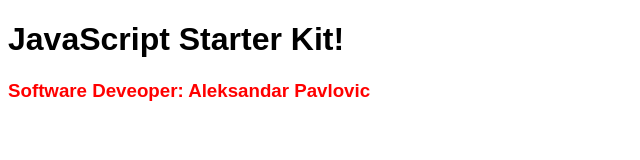
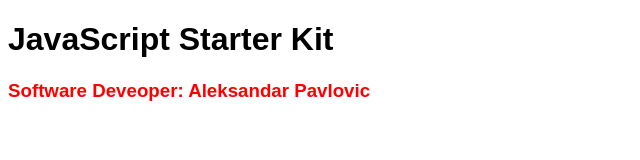
Before and after one commit to aleksandar78/jsstarterkit, a website with bundled scripts: page src/index.html in a window 1280 px wide. Shown: the full height of the page, 0-640 px from the left. Built offline with nearby package versions, Linux system fonts and the light colour scheme.

```diff
--- a/src/index.html
+++ b/src/index.html
@@ -6,7 +6,7 @@
         <meta name="viewport" content="width=device-width, initial-scale=1">
     </head>
     <body>
-        <h1>JavaScript Starter Kit!</h1>
+        <h1>JavaScript Starter Kit</h1>
         <h3>Software Deveoper: Aleksandar Pavlovic</h3>
         <script src="bundle.js"></script>
     </body>
```
Also changed, not shown: .travis.yml (added), README.md.
